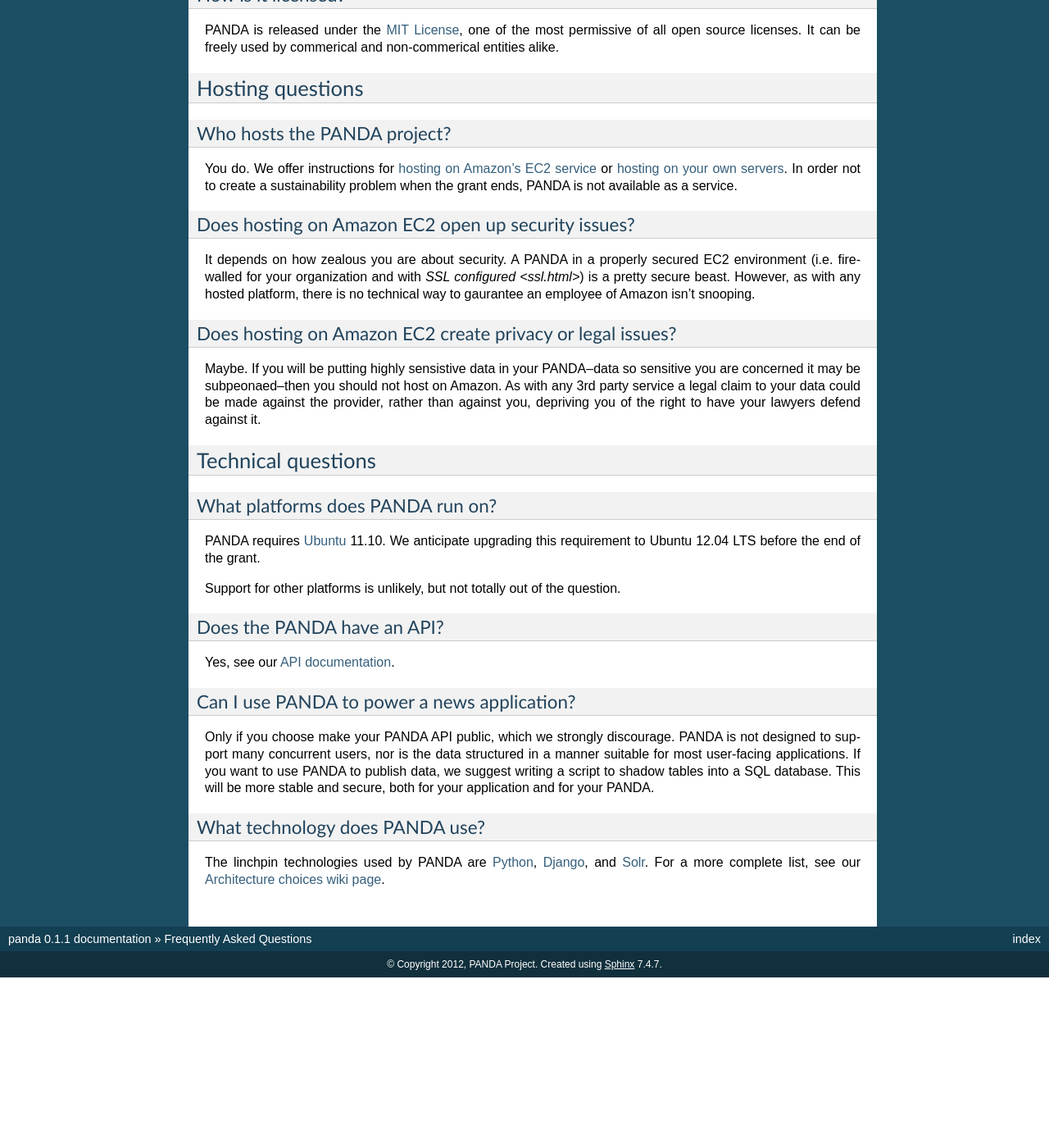
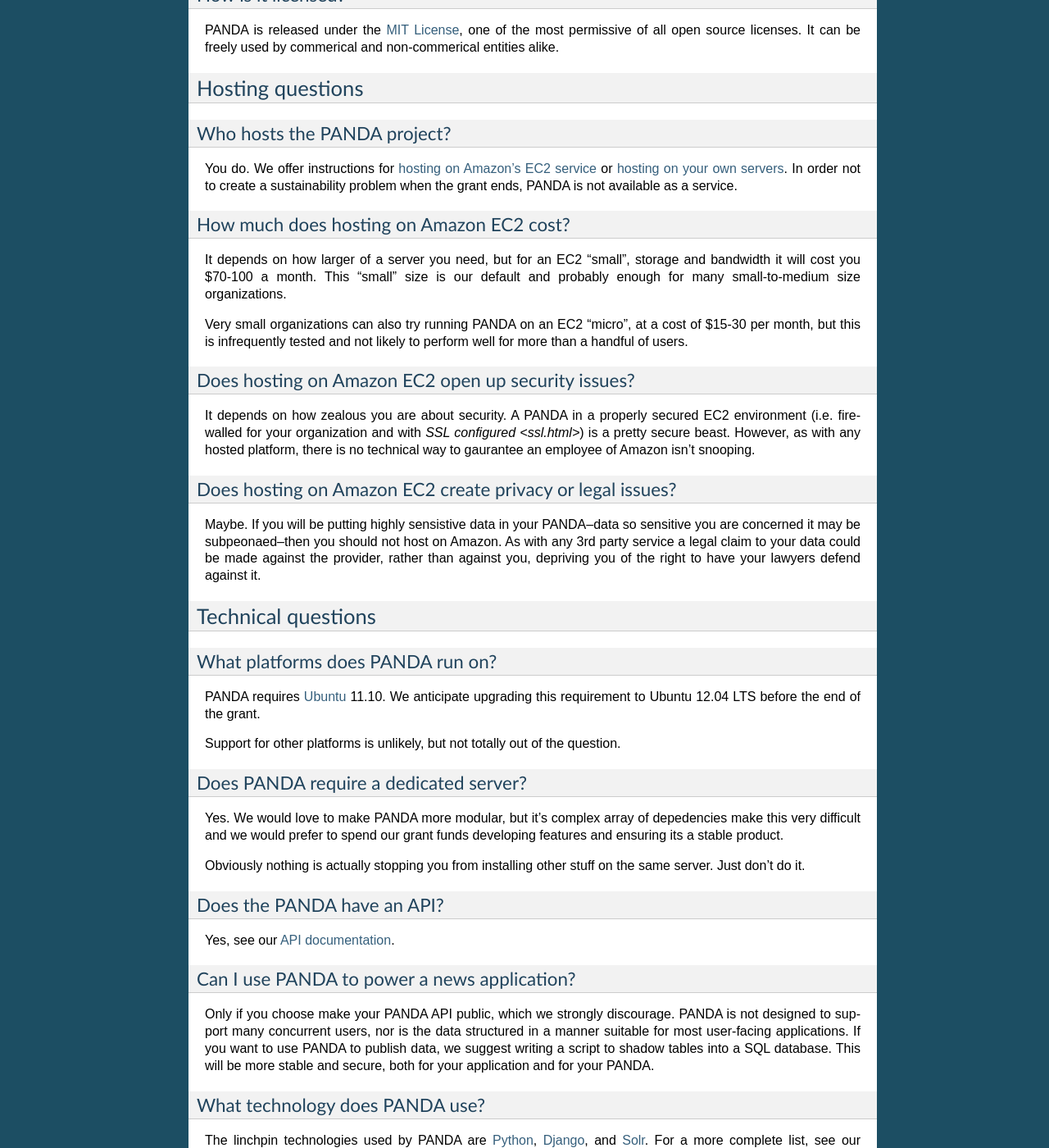
Before and after one commit to pandaproject/panda, a Sphinx documentation site: the page built from docs/faq.rst, in a window 1280 px wide and 1400 px high, scrolled down 1195 px. Shown: the whole window at 82% size. Built offline with Sphinx 7.4.7, drawn with Linux system fonts in a browser that asks for light colours; before the commit the page ends 2387 px from its top, so only the background shows below that; some of the changed text lies outside the part shown.

Commit message:
More FAQ.

```diff
--- a/docs/faq.rst
+++ b/docs/faq.rst
@@ -28,8 +28,8 @@
 
 PANDAs eat data.
 
-Can anyone see my data?
------------------------
+Is my data public?
+------------------
 
 No, PANDA is intended to be an internal tool. We provide instructions describing how to secure your data so only users in your organization can see your data. This is implemented both using firewalls and user credentials.
 
@@ -66,6 +66,13 @@
 
 You do. We offer instructions for `hosting on Amazon's EC2 service <amazon.html>`_ or `hosting on your own servers <self-install.html>`_. In order not to create a sustainability problem when the grant ends, PANDA is not available as a service.
 
+How much does hosting on Amazon EC2 cost?
+-----------------------------------------
+
+It depends on how larger of a server you need, but for an EC2 "small", storage and bandwidth it will cost you $70-100 a month. This "small" size is our default and probably enough for many small-to-medium size organizations.
+
+Very small organizations can also try running PANDA on an EC2 "micro", at a cost of $15-30 per month, but this is infrequently tested and not likely to perform well for more than a handful of users.
+
 Does hosting on Amazon EC2 open up security issues?
 ---------------------------------------------------
 
@@ -86,6 +93,13 @@
 
 Support for other platforms is unlikely, but not totally out of the question.
 
+Does PANDA require a dedicated server?
+--------------------------------------
+
+Yes. We would love to make PANDA more modular, but it's complex array of depedencies make this very difficult and we would prefer to spend our grant funds developing features and ensuring its a stable product.
+
+Obviously nothing is actually stopping you from installing other stuff on the same server. Just don't do it.
+
 Does the PANDA have an API?
 ---------------------------
 
```
